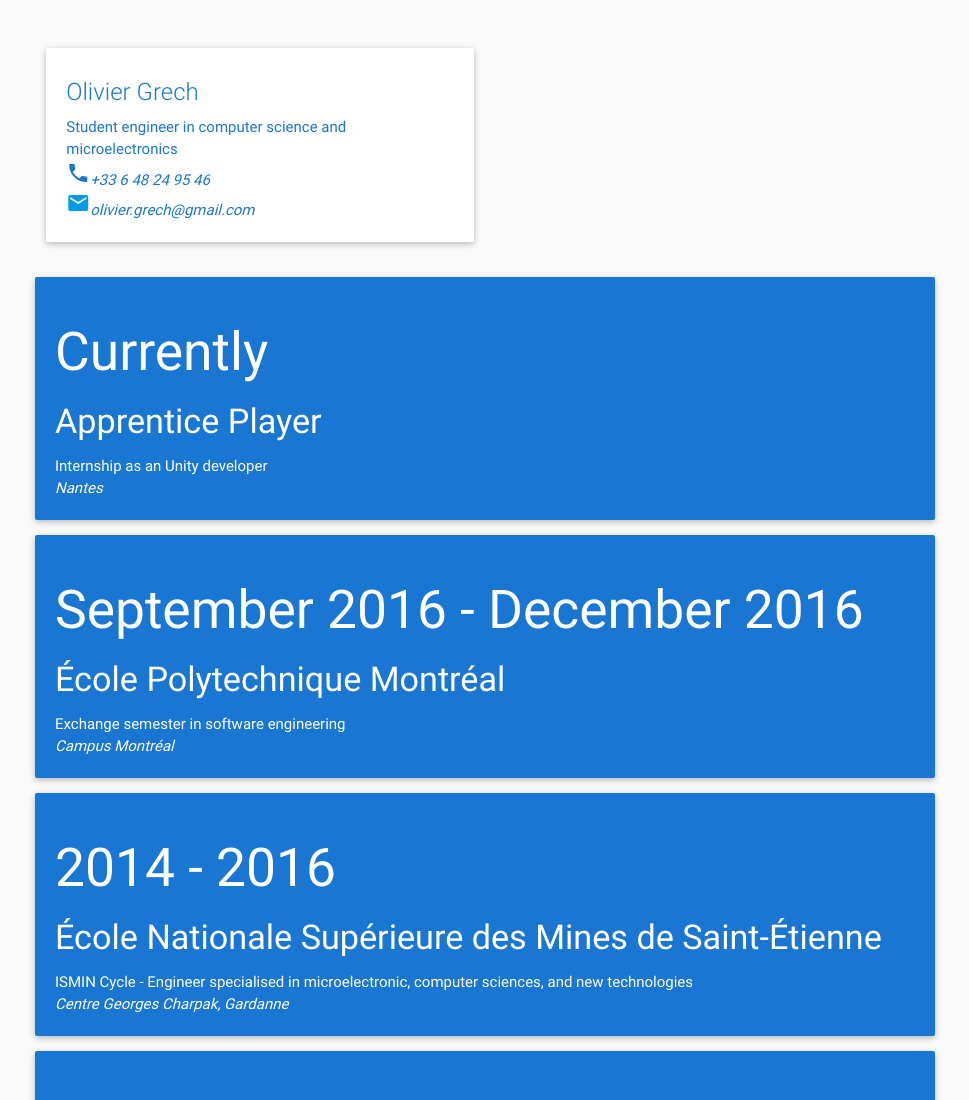
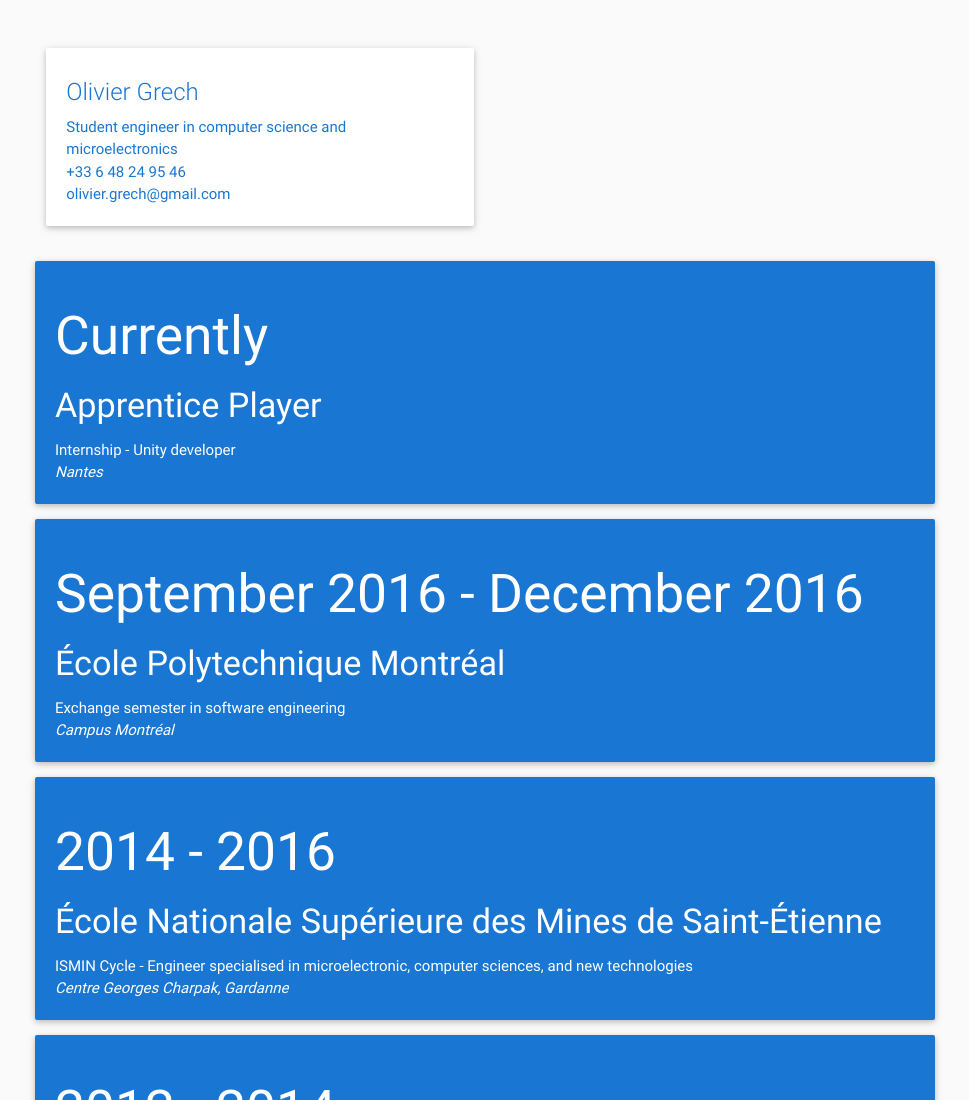
Before and after one commit to olivier-grech/olivier-grech.github.io, a plain HTML site: page index.html in a window 1280 px wide. Shown: the top 1100 px of the page, without its empty margins (155-1124 px from the left). Drawn offline with nearby package versions, Linux system fonts and the light colour scheme; files whose address does not match are found by name.

Commit message:
Minor changes

```diff
--- a/index.html
+++ b/index.html
@@ -17,8 +17,8 @@
             <div class="card-content blue-text text-darken-2">
             <span class="card-title">Olivier Grech</span>
             <p>Student engineer in computer science and microelectronics</p>
-            <div><i class="material-icons">phone</i><em>+33 6 48 24 95 46</em></div>
-                <div><a href="mailto:olivier.grech@gmail.com"><i class="material-icons">email</i></a><em>olivier.grech@gmail.com</em></div>
+            <div>+33 6 48 24 95 46</div>
+                <div>olivier.grech@gmail.com</div>
             </div>
             </div>
         </div>
@@ -35,7 +35,7 @@
     <div class="card-panel blue darken-2 white-text">
     <h2>Currently</h2>
     <h4>Apprentice Player</h4>
-    <div>Internship as an Unity developer</div>
+    <div>Internship - Unity developer</div>
   <em>Nantes</em>
     </div>
 
```
